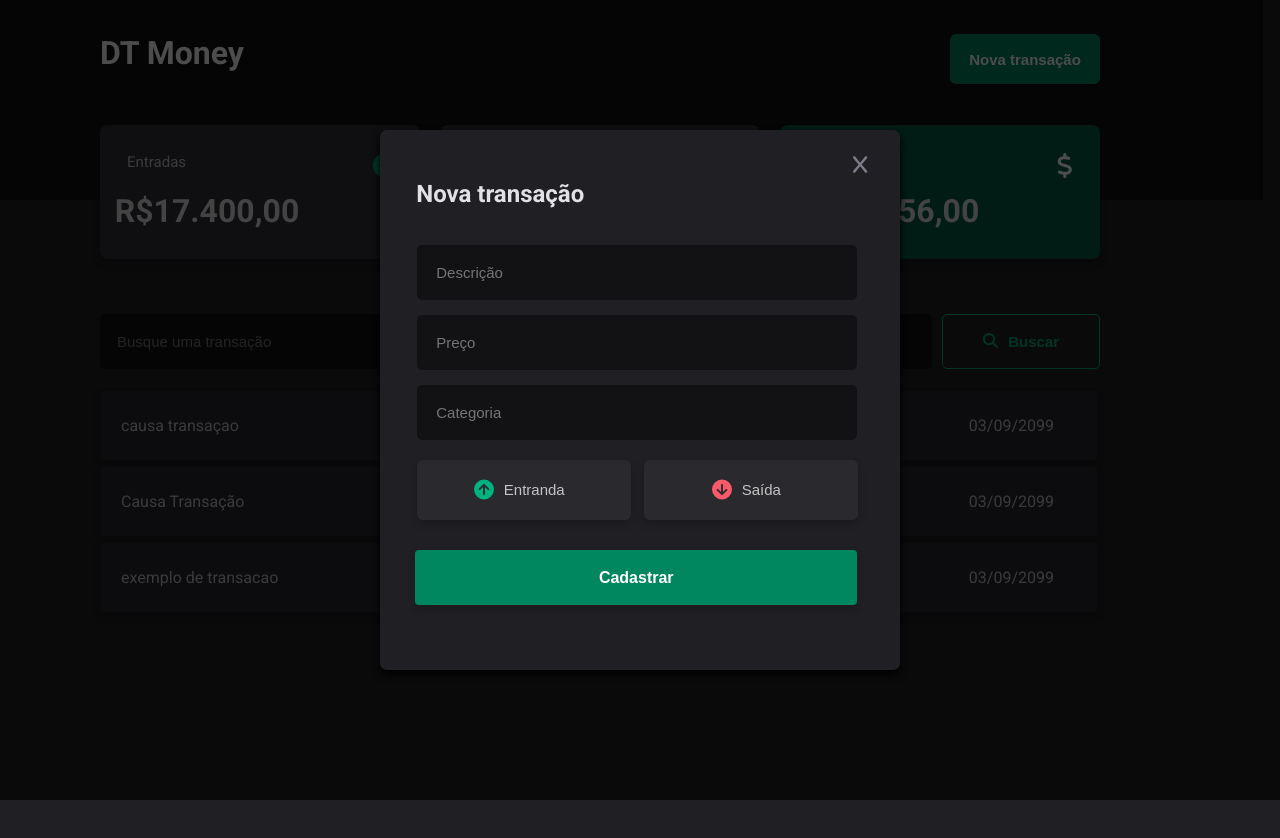
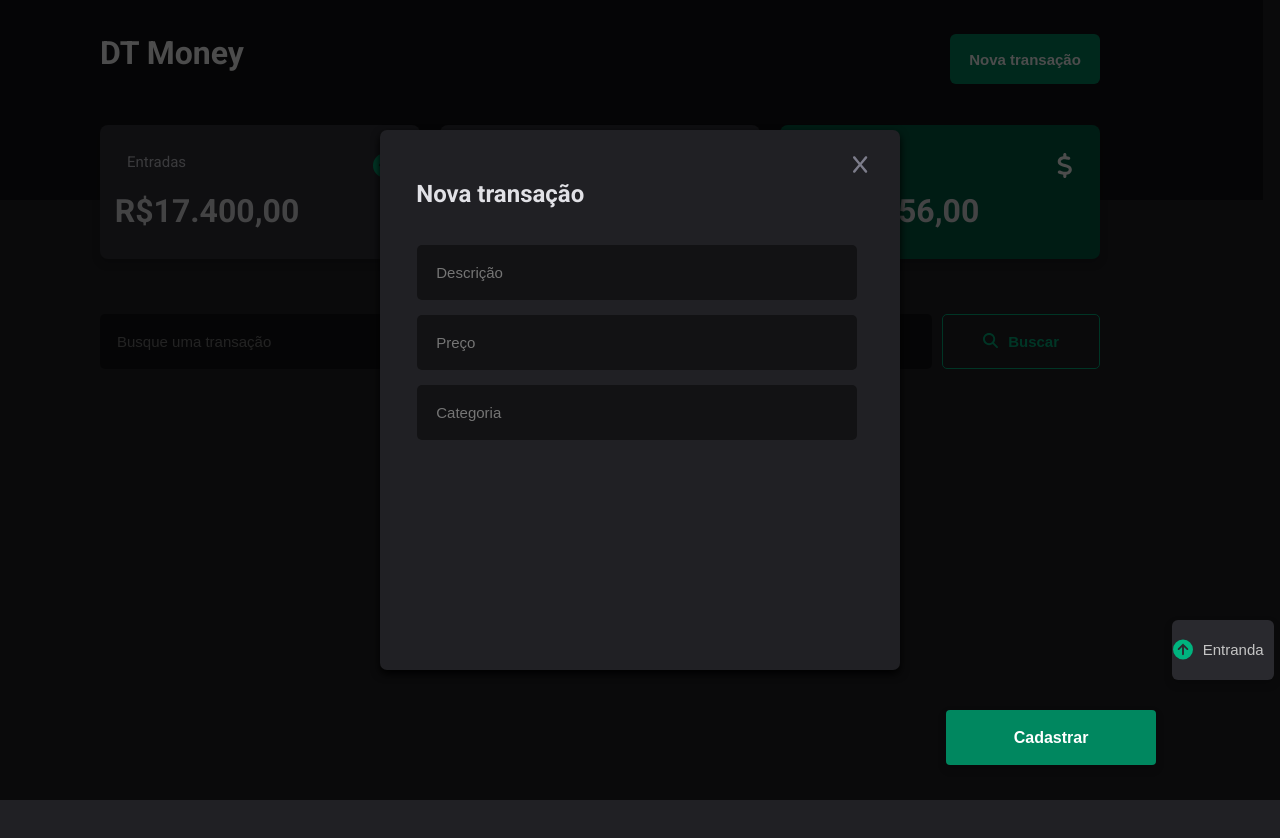
Before and after one commit to iTzGustavoRocha/projeto-dtmoney, a React (Vite) app: page / in a window 1280 px wide. Both pictures are taken after a click on the button "Nova transação". Shown: the top 838 px of the page. Built offline with nearby package versions, Linux system fonts and the light colour scheme.

Commit message:
modal funcional cadastrar transacao

```diff
--- a/package.json
+++ b/package.json
@@ -8,6 +8,7 @@
     "build": "vite build",
     "lint": "eslint .",
     "preview": "vite preview"
+
   },
   "dependencies": {
     "@fortawesome/fontawesome-svg-core": "^6.6.0",
@@ -27,6 +28,7 @@
     "eslint-plugin-react": "^7.37.2",
     "eslint-plugin-react-hooks": "^5.0.0",
     "eslint-plugin-react-refresh": "^0.4.14",
+    "gh-pages": "^6.2.0",
     "globals": "^15.11.0",
     "vite": "^5.4.10"
   }
--- a/src/DTMoney.jsx
+++ b/src/DTMoney.jsx
@@ -1,6 +1,6 @@
 import  { useState } from "react";
 import "./DTMoney.css";
-import Modal from './componets/modal';
+import Modal from "./componets/Modal";
 import "./componets/modal.css"
 import { FontAwesomeIcon } from "@fortawesome/react-fontawesome";
 import { faCircleArrowUp } from "@fortawesome/free-solid-svg-icons";
@@ -15,7 +15,17 @@ import { faMagnifyingGlass } from "@fortawesome/free-solid-svg-icons";
 
 
 function DTMoney(){
-    const [openModal, setOpenModal] = useState(false)
+    //abre e fecha modal ------------------
+    const [openModal, setOpenModal] = useState (false)
+    //----------------------
+
+    const [transactions, setTransactions] = useState([]);
+
+    //adicionar nova transacao a lista
+    const addTransaction = (transaction) => {
+        setTransactions([...transactions, transaction]);
+    };
+
 
 
     return(
@@ -26,6 +36,12 @@ function DTMoney(){
                 <h1 className="DTMoney">DT Money</h1>
                 <button onClick={() => setOpenModal(true)} className="BotaoNovaTransacao" >Nova transação</button>
 
+            </div>
+            <div>
+                <Modal
+                    isOpen={openModal} setModalOpen={() => setOpenModal(!openModal)}
+                    onAddTransaction={addTransaction}
+                />
             </div>
             <div className="movimentacoes">
                 <div className="entradas" >
@@ -59,30 +75,34 @@ function DTMoney(){
                 </form>
             </div>
             <div className="ListaTransacoes">
-                <table className="tabelaTransacoes">
-                    <tr className="itemTabelaTransacao">
-                        <td className="causaTransacao">causa transaçao</td>
-                        <td className="valorTransacaoEntrada"> R$12.000,00</td>
-                        <td className="tipoTransacao">tipo transaçao</td>
-                        <td className="dataTransacao">03/09/2099</td>
-                    </tr>
-                    <tr>
-                        <td className="causaTransacao">Causa Transação</td>
-                        <td className="valorTransacaoSaida"> -R$59,00</td>
-                        <td className="tipoTransacao">Tipo Transação</td>
-                        <td className="dataTransacao">03/09/2099</td>
-                    </tr>
-                    <tr>
-                        <td className="causaTransacao">exemplo de transacao</td>
-                        <td className="valorTransacao"> R$12.000,00</td>
-                        <td className="tipoTransacao">transacao de exemplo</td>
-                        <td className="dataTransacao">03/09/2099</td>
-                    </tr>
-                </table>
                 <div>
+                    <table className="tabelaTransacoes">
+                        {transactions.map((transaction, index) =>(
+                            <tr className="itemTabelaTransacao"
+                            key={index}>
+                                <td className="causaTransacao">
+                                    {transaction.description}
+                                </td>
 
-                    <Modal isOpen={openModal} setModalOpen={() => setOpenModal(!openModal)}/>
+                                <td className="valorTransacao"
+                                style={{
+                                    color: transaction.type === "expense" ? "#f75a68" : "#00b37e"
+                                }}> {transaction.preco}
+                                </td>
+
+                                <td className="categoriaTransacao">
+                                    {transaction.category}
+                                </td>
+                                <td className="data"></td>
+                            </tr>
+                        ))}
+
+                    </table>
+
+
+
                 </div>
+
 
 
             </div>
--- a/src/componets/modal.css
+++ b/src/componets/modal.css
@@ -51,6 +51,7 @@
     border-radius: 7px;
     text-align: center;
     justify-content: center;
+    transition: all 0.1s linear;
 
 }
 
@@ -81,8 +82,10 @@
     border: none;
     border-style: none;
     border-radius: 5px;
-    transition: all 0.2s linear;
+    outline: none;
+    transition: all 0.5s linear;
     color: #ffffff;
+
 
 }
 
@@ -90,21 +93,18 @@
     border-color: #00b37e;
     border-width: 1px;
     border-style: solid ;
+    outline: none;
 }
 
-.botoesTipoTransacao{
 
-    display: flex;
-    justify-content: space-between;
+.botoesTipoTransaca{
+   display: flex;
+   justify-content: space-between;
     position: relative;
-    right:755px;
+    left:755px;
     top: 180px;
     width: auto;
     height: 40px;
-
-
-
-
 }
 
 .botaoEntradaModal{
--- a/src/componets/modal.jsx
+++ b/src/componets/modal.jsx
@@ -1,4 +1,4 @@
-import 'react'
+import { useState } from 'react'
 import { faX } from '@fortawesome/free-solid-svg-icons'
 import { FontAwesomeIcon } from '@fortawesome/react-fontawesome'
 import { faCircleArrowUp } from "@fortawesome/free-solid-svg-icons";
@@ -6,7 +6,34 @@ import { faCircleArrowDown } from "@fortawesome/free-solid-svg-icons";
 
 
 
-export default function Modal({isOpen, setModalOpen}) {
+export default function Modal({isOpen, setModalOpen, onAddTransaction}) {
+
+
+    const [description, setDescription] = useState("");
+    const [preco, setPreco] = useState("");
+    const [category, setCategory] = useState("");
+    const [type, setType] = useState("income");
+
+    //para lidar com envio do formulario
+    const handleSubmit = (e) => {
+        e.preventDefault();
+
+        //objeto com os dados do formulario
+        const newTransaction = {
+            description,
+            preco,
+            category,
+            type,
+        };
+
+        onAddTransaction(newTransaction);
+
+        setDescription("");
+        setPreco("");
+        setCategory("");
+        setType("income");
+    }
+
 
     if(isOpen){
         return (
@@ -16,22 +43,53 @@ export default function Modal({isOpen, setModalOpen}) {
 
                     <h2 className='tituloModal'>Nova transação</h2>
 
-                    <div>
-                        <form className='formModal'>
-                            <input className='inputModal' placeholder='Descrição' type="text" />
-                            <input className='inputModal' placeholder='Preço' type="text" />
-                            <input className='inputModal' placeholder='Categoria' type="text" />
-                        </form>
-                    </div>
-                    <div className='botoesTipoTransacao'>
-                        <button className='botaoEntradaModal'><FontAwesomeIcon className="iconModal" icon={faCircleArrowUp} />Entranda  </button>
-                        <button className='botaoSaidaModal'><FontAwesomeIcon className="iconSaidaModal" icon={faCircleArrowDown} />Saída</button>
-                        <div className='divButtonCadastrar'>
-                            <button className='botaoCadastrarModal' >Cadastrar</button>
-                        </div>
+                    <form className='formModal'
+                        onSubmit={handleSubmit} >
+                        <div>
+                                <input className='inputModal'
+                                id='input-entrada'
+                                placeholder='Descrição'
+                                type="text"
+                                value={description}
+                                onChange={(e) =>{setDescription(e.target.value)}}
+                                required
+                                />
+
+                                <input className='inputModal'
+                                placeholder='Preço'
+                                type="text"
+                                value={preco}
+                                onChange={(e) => setPreco(e.target.value)}
+                                required />
+
+                                <input className='inputModal'
+                                placeholder='Categoria'
+                                type="text"
+                                value={category}
+                                onChange={(e) => setCategory(e.target.value)}
+                                required/>
 
 
-                    </div>
+                        </div>
+                        <div className='botoesTipoTransaca'>
+                            <button className='botaoEntradaModal'
+                                onClick={() => setType("income")}>
+                                <FontAwesomeIcon className="iconModal" icon={faCircleArrowUp} />Entranda
+                            </button>
+                            <button className='botaoSaidaModal'
+                                onClick={() => setType("expense")}>
+                                <FontAwesomeIcon className="iconSaidaModal" icon={faCircleArrowDown} />Saída
+                            </button>
+                            <div className='divButtonCadastrar'>
+                                <button className='botaoCadastrarModal'
+                                type='submit'>
+                                    Cadastrar
+                                </button>
+                            </div>
+
+
+                        </div>
+                    </form>
 
                 </div>
             </div>
--- a/src/main.jsx
+++ b/src/main.jsx
@@ -1,10 +1,10 @@
-import { StrictMode } from 'react'
+import React  from 'react'
 import { createRoot } from 'react-dom/client'
 import DTMoney from './DTMoney'
 
 
 createRoot(document.getElementById('root')).render(
-  <StrictMode>
+  <React.StrictMode>
     <DTMoney />
-  </StrictMode>,
+  </React.StrictMode>,
 )
```
Also changed, not shown: 1 other file (tests, documents, lock files or other folders).
